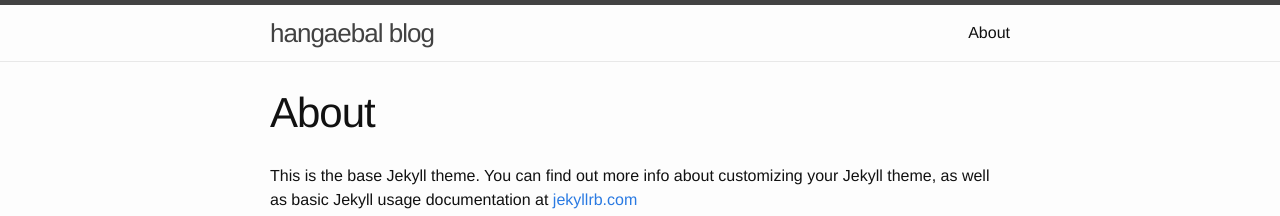
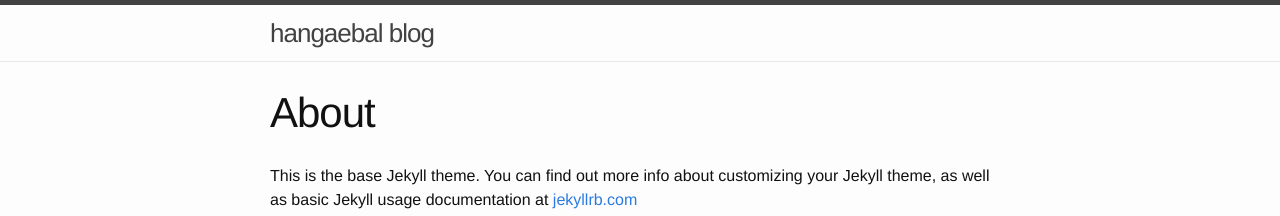
Before and after one commit to hangaebal/hangaebal.github.io, a Jekyll site: the page built from about.md, in a window 1280 px wide. Shown: the top 216 px of the page. Built offline with Jekyll 4.4.1, drawn with Linux system fonts in a browser that asks for light colours.

Commit message:
Update header.html

```diff
--- a/_includes/header.html
+++ b/_includes/header.html
@@ -13,14 +13,14 @@
         </svg>
       </a>
 
-      <div class="trigger">
+      <!--<div class="trigger">
         {% for my_page in site.pages %}
           {% if my_page.title %}
           <a class="page-link" href="{{ my_page.url | prepend: site.baseurl }}">{{ my_page.title }}</a>
           {% endif %}
         {% endfor %}
       </div>
-    </nav>
+    </nav>-->
 
   </div>
 
```
